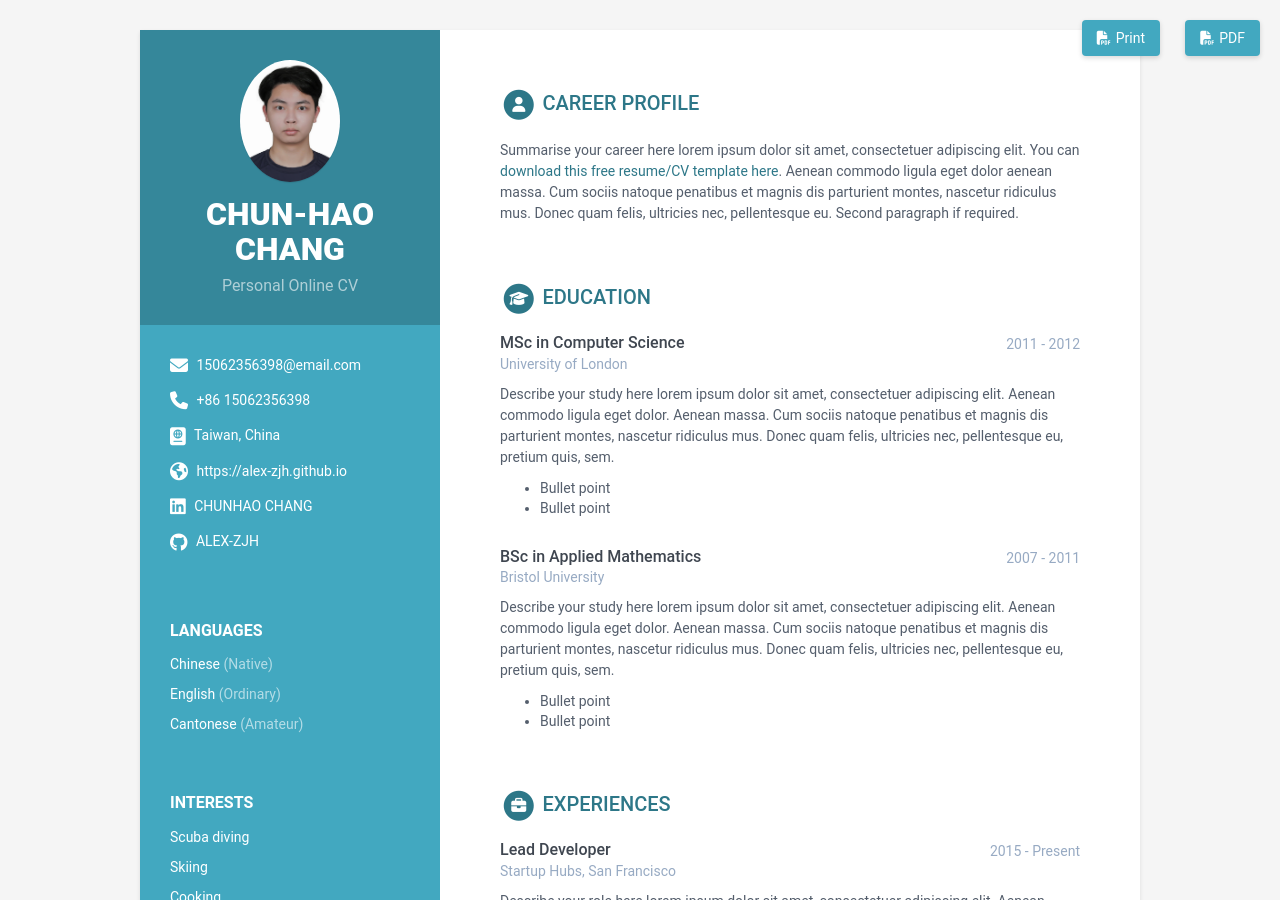
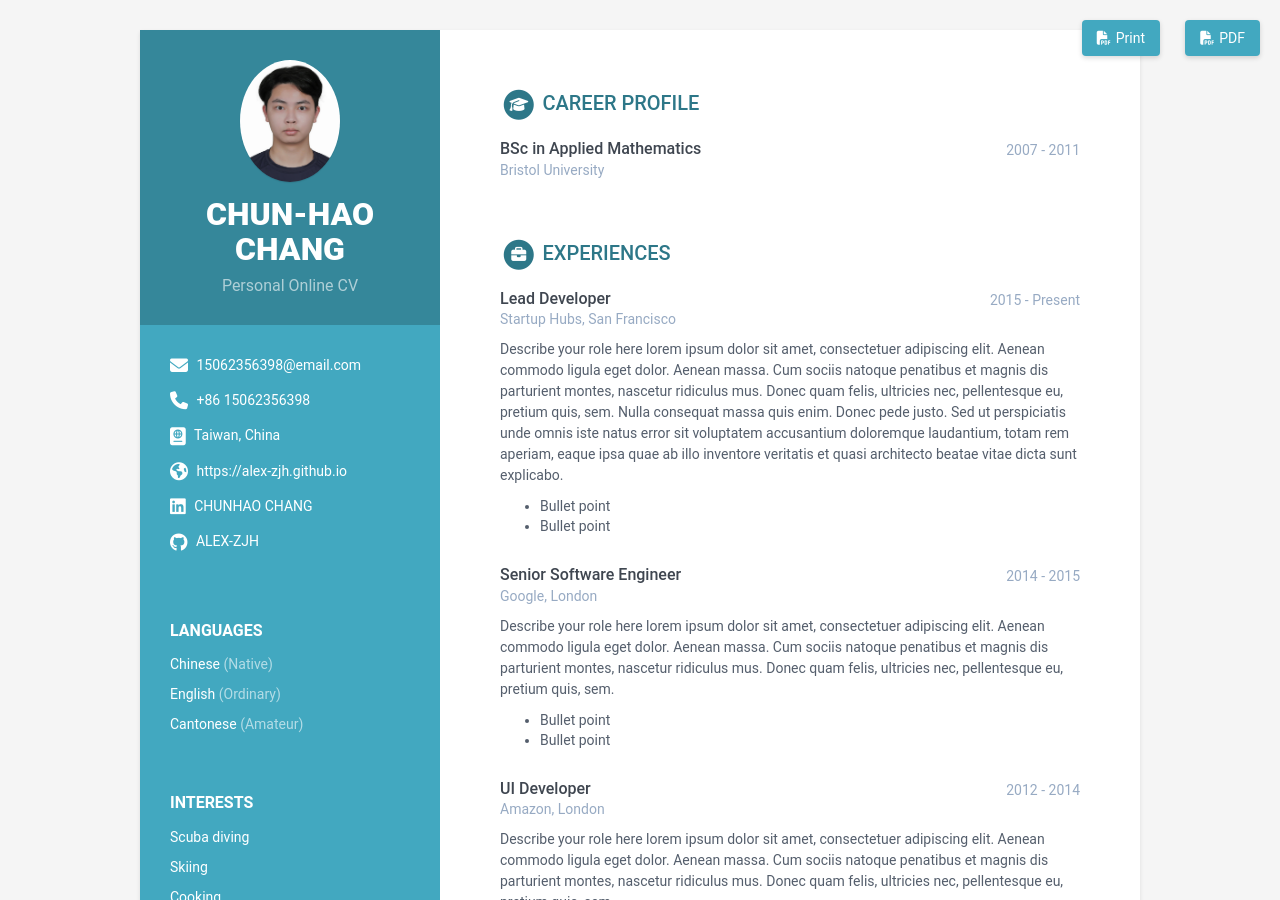
Before and after one commit to ALEX-ZJH/alex-zjh.github.io, a Jekyll site: the page built from index.html, in a window 1280 px wide and 900 px high. Built offline with Jekyll 4.4.1, drawn with Linux system fonts in a browser that asks for light colours.

Commit message:
Update data.yml

```diff
--- a/_data/data.yml
+++ b/_data/data.yml
@@ -24,8 +24,8 @@ sidebar:
   #telegram: # add your nickname without '@' sign
   gitlab:
   bitbucket:
-  #bluesky: '@jekyllrb.bsky.social' # Specify your full Bluesky handle
-  #twitter: '@jekyllrb'
+  bluesky:  # Specify your full Bluesky handle
+  twitter:
   stack-overflow: # Number/Username, e.g. 123456/alandoe
   codewars:
   goodreads: # Number-Username, e.g. 123456-alandoe
@@ -61,40 +61,19 @@ sidebar:
       link:
 
 
-career-profile:
-  title: Career Profile
-  summary: |
-    Summarise your career here lorem ipsum dolor sit amet, consectetuer
-    adipiscing elit. You can [download this free resume/CV template here]().
-    Aenean commodo ligula eget dolor aenean massa. Cum sociis natoque
-    penatibus et magnis dis parturient montes, nascetur ridiculus mus.
-    Donec quam felis, ultricies nec, pellentesque eu.
-    Second paragraph if required.
+
 education:
   title: Education
   info:
-  - degree: MSc in Computer Science
-    university: University of London
-    time: 2011 - 2012
-    details: |
-      Describe your study here lorem ipsum dolor sit amet, consectetuer
-      adipiscing elit. Aenean commodo ligula eget dolor. Aenean massa. Cum
-      sociis natoque penatibus et magnis dis parturient montes, nascetur
-      ridiculus mus. Donec quam felis, ultricies nec, pellentesque eu,
-      pretium quis, sem.
-        - Bullet point
-        - Bullet point
+
   - degree: BSc in Applied Mathematics
     university: Bristol University
     time: 2007 - 2011
-    details: |
-      Describe your study here lorem ipsum dolor sit amet, consectetuer
-      adipiscing elit. Aenean commodo ligula eget dolor. Aenean massa. Cum
-      sociis natoque penatibus et magnis dis parturient montes, nascetur
-      ridiculus mus. Donec quam felis, ultricies nec, pellentesque eu,
-      pretium quis, sem.
-        - Bullet point
-        - Bullet point
+
+  career-profile:
+  title: Career Profile
+  summary: N/A
+
 
 experiences:
   title: Experiences
```
